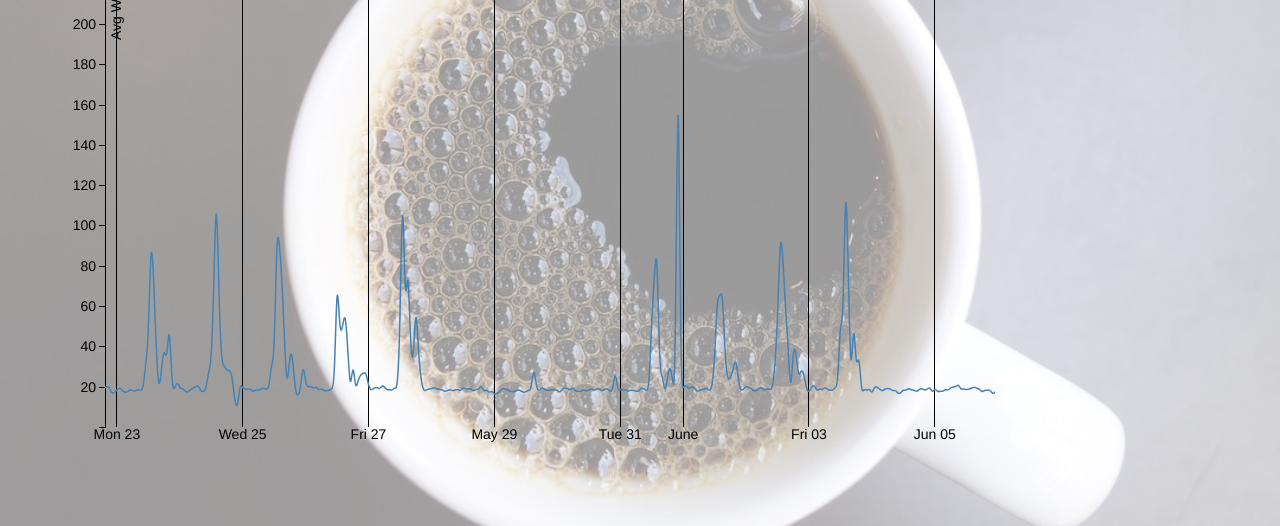
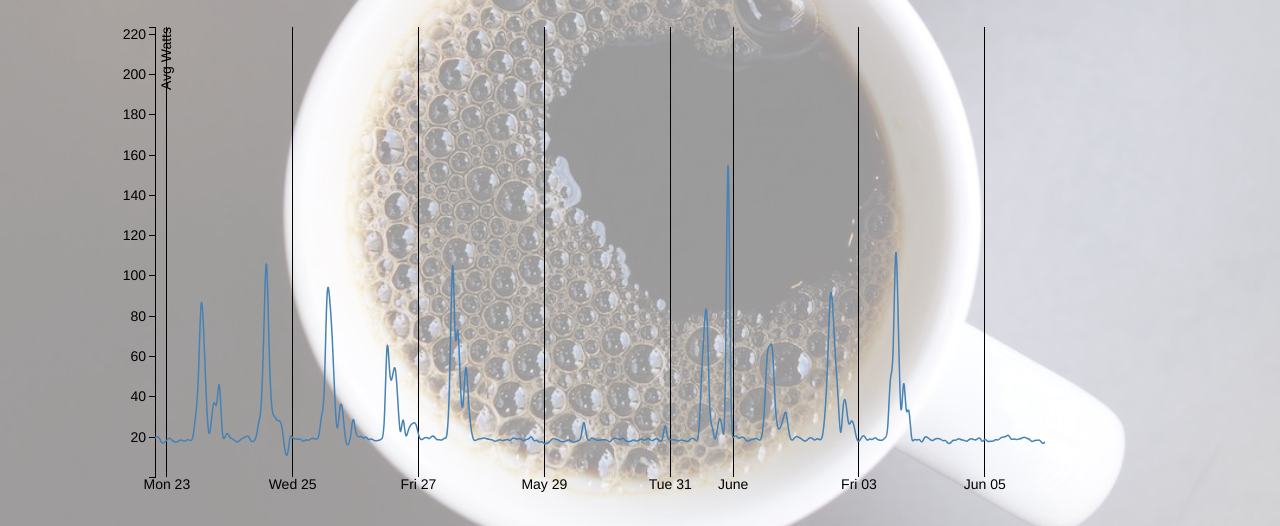
Before and after one commit to vertigokidd/vertigokidd.github.io, a plain HTML site: page index.html in a window 1280 px wide. Shown: the part 218-744 px from the top of the page. Drawn offline with Linux system fonts and the light colour scheme.

Commit message:
Increase left margin

```diff
--- a/css/the-big-picture.css
+++ b/css/the-big-picture.css
@@ -5,13 +5,14 @@
  */
 
 body {
-	margin-top: 50px;
+	margin-top: 100px;
 	margin-bottom: 50px;
+  margin-left:100px;
 	background: none;
 }
 
 .full {
-  background: url(../img/coffee-med.jpg) no-repeat center center fixed;
+  background: url(../img/coffee-full.jpg) no-repeat center center fixed;
   -webkit-background-size: cover;
   -moz-background-size: cover;
   -o-background-size: cover;
```
Also changed, not shown: img/coffee-full.jpg (added).
